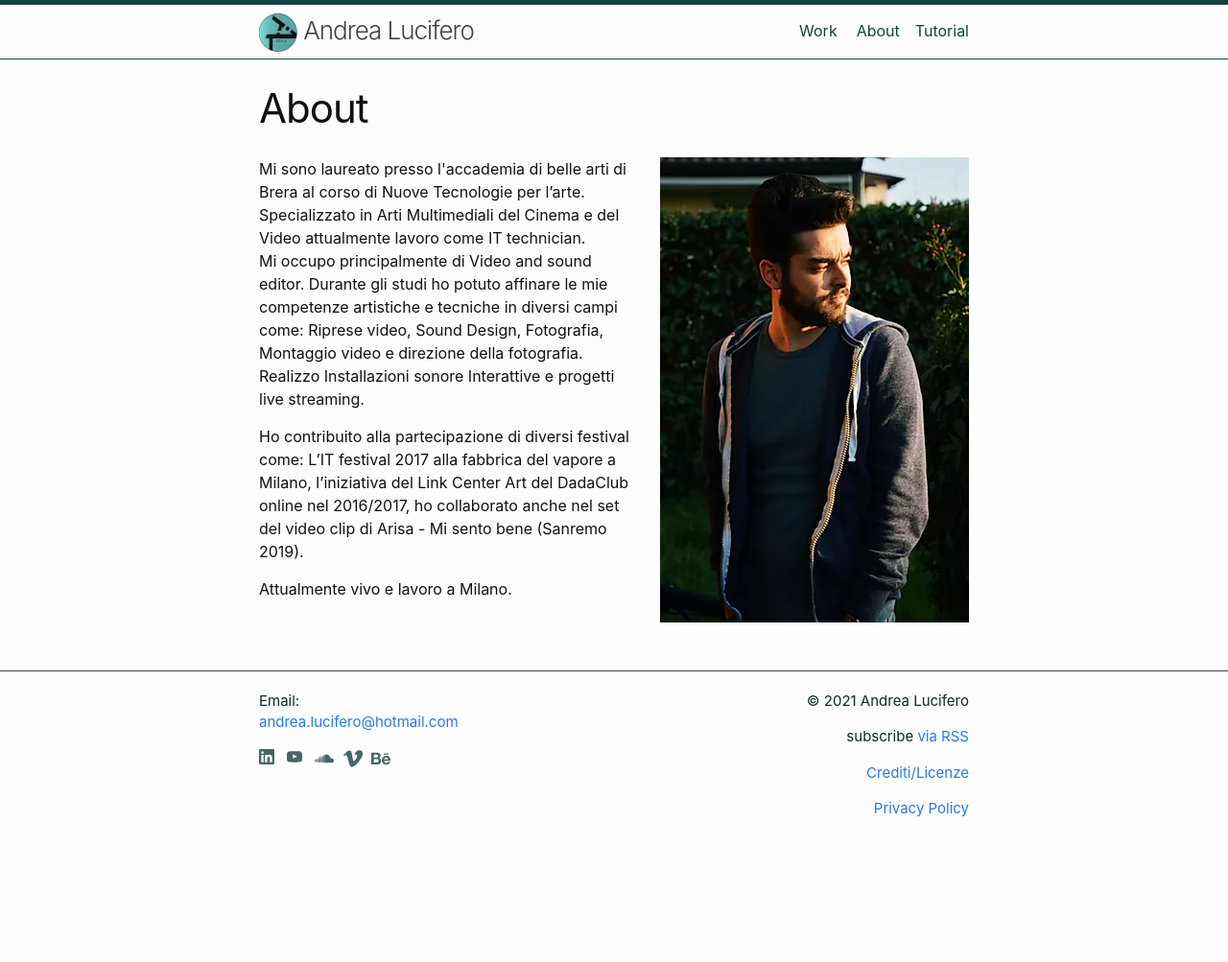
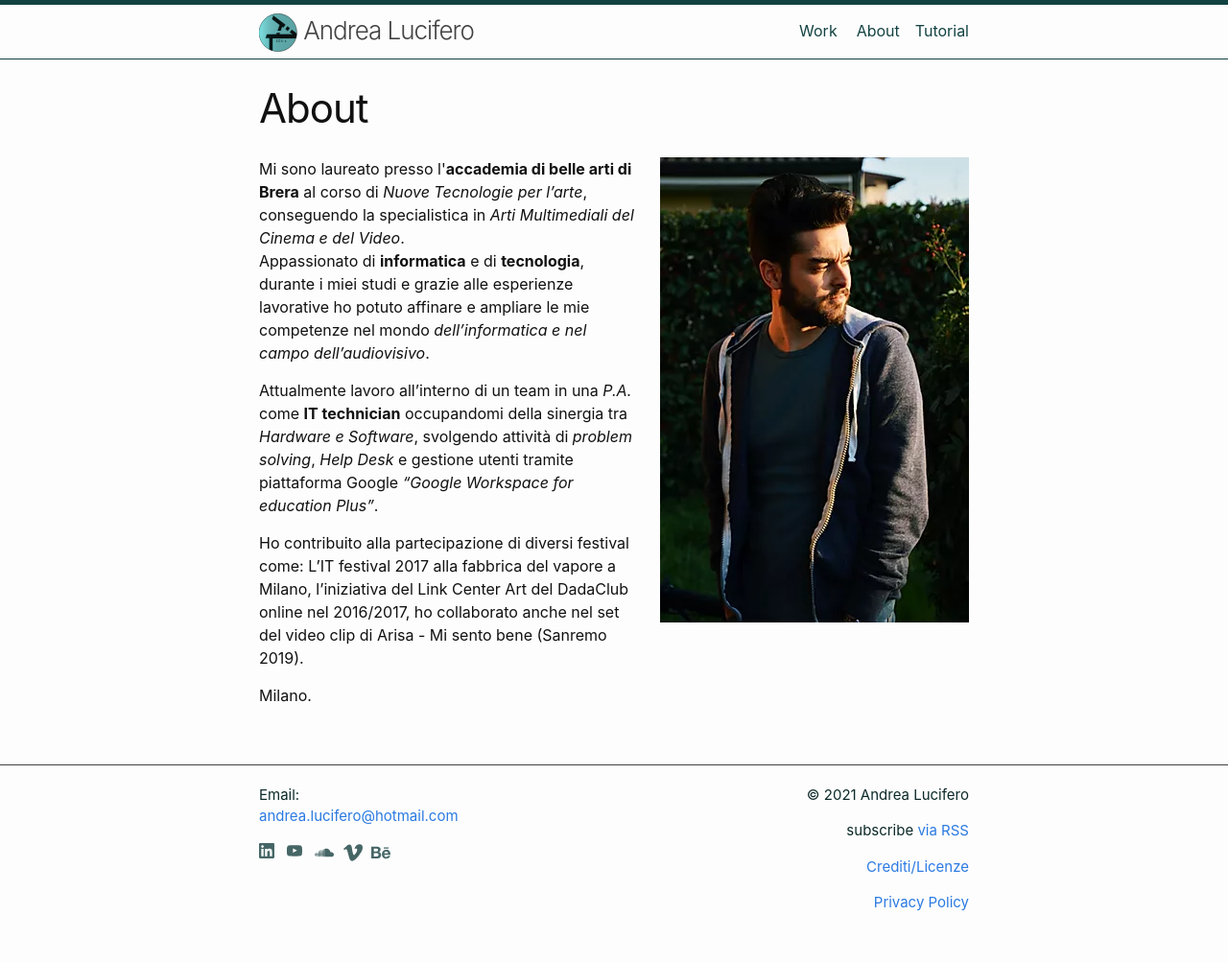
Before and after one commit to andrealucifero/andrealucifero.github.io, a Jekyll site: the page built from about/index.html, in a window 1280 px wide. Shown: the whole page at 96% size. Built offline with Jekyll 4.4.1, drawn with Linux system fonts in a browser that asks for light colours; before the commit the page ends 905 px from its top, so only the background shows below that.

Commit message:
update about

```diff
--- a/about/index.html
+++ b/about/index.html
@@ -15,20 +15,19 @@ title: About
       <img src="/assets/img/Andrea.webp" style="float: right; margin-left: 20px; margin-bottom: 20px;"
         alt="Andrea Lucifero" oncontextmenu="return false;" />
 
-      <p>Mi sono laureato presso l'accademia di belle arti di Brera al corso di Nuove Tecnologie per l’arte.
-        Specializzato in Arti Multimediali del Cinema e del Video attualmente lavoro come IT technician.
-        <br>Mi occupo principalmente di Video and sound editor.
-        Durante gli studi ho potuto affinare le mie competenze artistiche e tecniche in diversi campi come: Riprese
-        video, Sound Design, Fotografia, Montaggio video e direzione della fotografia.
-        Realizzo Installazioni sonore Interattive e progetti live streaming.</p>
-      <p>Ho contribuito alla partecipazione di diversi festival come:
-        L’IT festival 2017 alla fabbrica del vapore a Milano, l’iniziativa del Link Center Art del DadaClub online
-        nel 2016/2017, ho collaborato anche nel set del video clip di Arisa - Mi sento bene (Sanremo 2019).</p>
-      <p>Attualmente vivo e lavoro a Milano.</p>
+      <p>Mi sono laureato presso l'<b>accademia di belle arti di Brera</b> al corso di <i>Nuove Tecnologie per l’arte</i>,
+        conseguendo la specialistica in <em>Arti Multimediali del Cinema e del Video</em>.
+        <br>Appassionato di <b>informatica</b> e di <b>tecnologia</b>, durante i miei studi e grazie alle esperienze lavorative
+          ho potuto affinare e ampliare le mie competenze nel mondo <i>dell’informatica e nel campo dell’audiovisivo</i>.</p>
 
+          <p>Attualmente lavoro all’interno di un team in una <em>P.A.</em> come <b>IT technician</b> occupandomi della sinergia tra <em>Hardware e Software</em>,
+        svolgendo attività di <em>problem solving</em>, <em>Help Desk</em> e gestione utenti tramite piattaforma Google <em>“Google Workspace for education Plus”</em>.</p>
 
-
-
+        <p>Ho contribuito alla partecipazione di diversi festival come: L’IT festival 2017 alla fabbrica del vapore a Milano,
+          l’iniziativa del Link Center Art del DadaClub online nel 2016/2017,
+          ho collaborato anche nel set del video clip di Arisa - Mi sento bene (Sanremo 2019).
+        </p>
+        <p>Milano.</p>
 
     </div>
 
```
